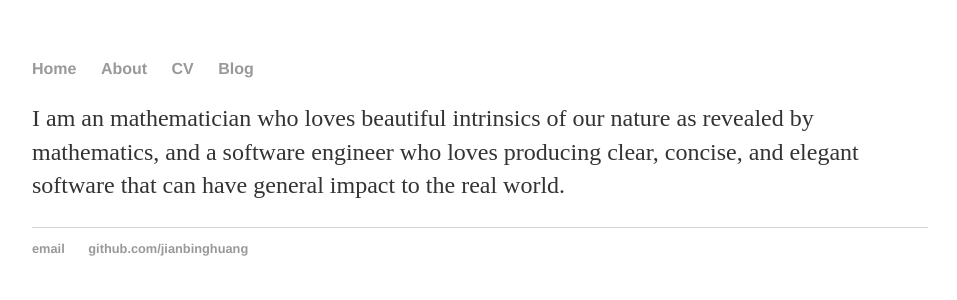
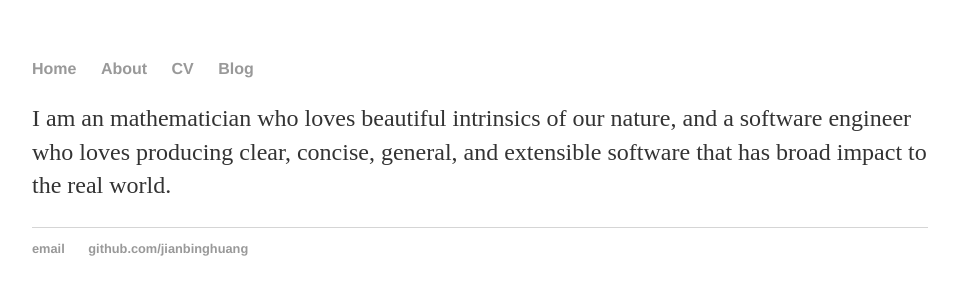
Before and after one commit to hjb-zy/jianbinghuang.github.io, a Jekyll site: the page built from about/index.html, in a window 1280 px wide. Shown: the top 300 px of the page, without its empty margins (160-1117 px from the left). Built offline with Jekyll 4.4.1, drawn with Linux system fonts in a browser that asks for light colours.

Commit message:
Update index.html

```diff
--- a/about/index.html
+++ b/about/index.html
@@ -3,5 +3,5 @@ layout: default
 title: Who am I
 ---
 <div class="about">
-<p> I am an mathematician who loves beautiful intrinsics of our nature as revealed by mathematics, and a software engineer who loves producing clear, concise, and elegant software that can have general impact to the real world. </p>
+<p> I am an mathematician who loves beautiful intrinsics of our nature, and a software engineer who loves producing clear, concise, general, and extensible software that has broad impact to the real world. </p>
 </div><!-- /.about -->
```
